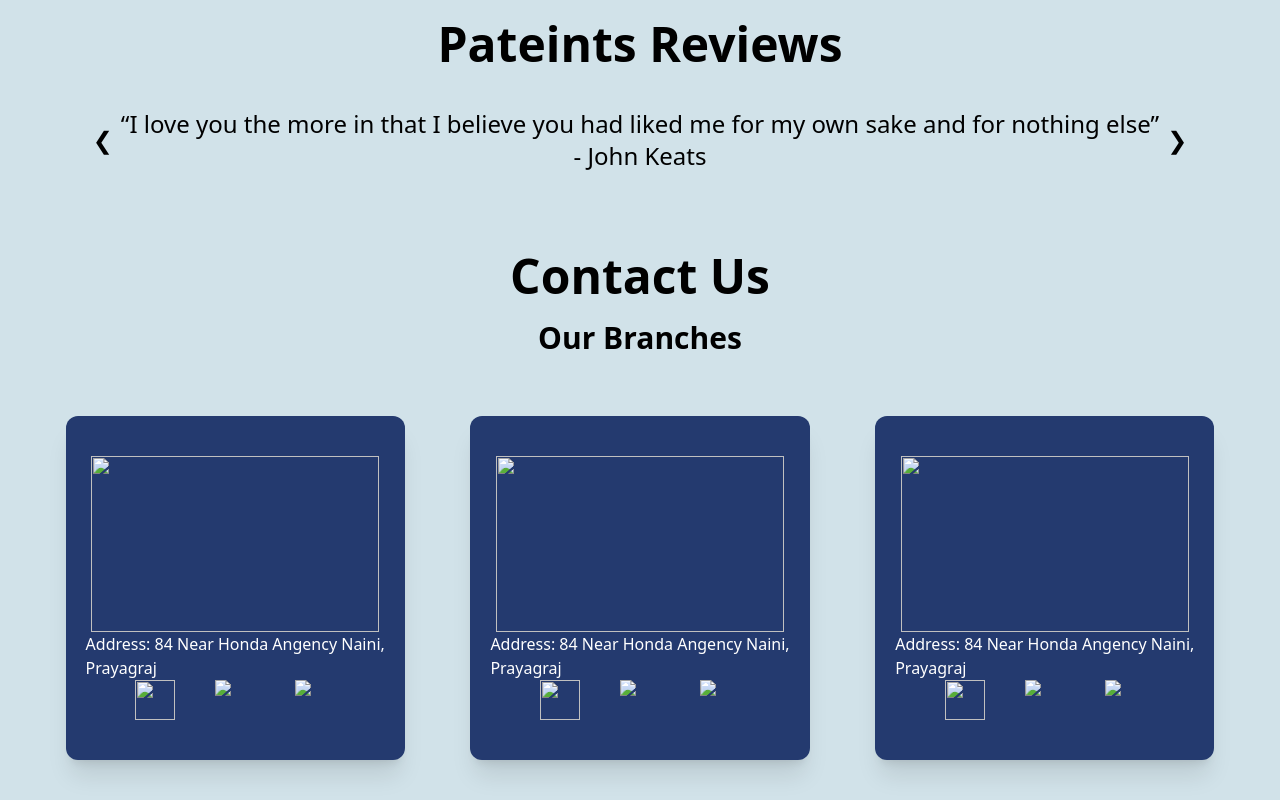
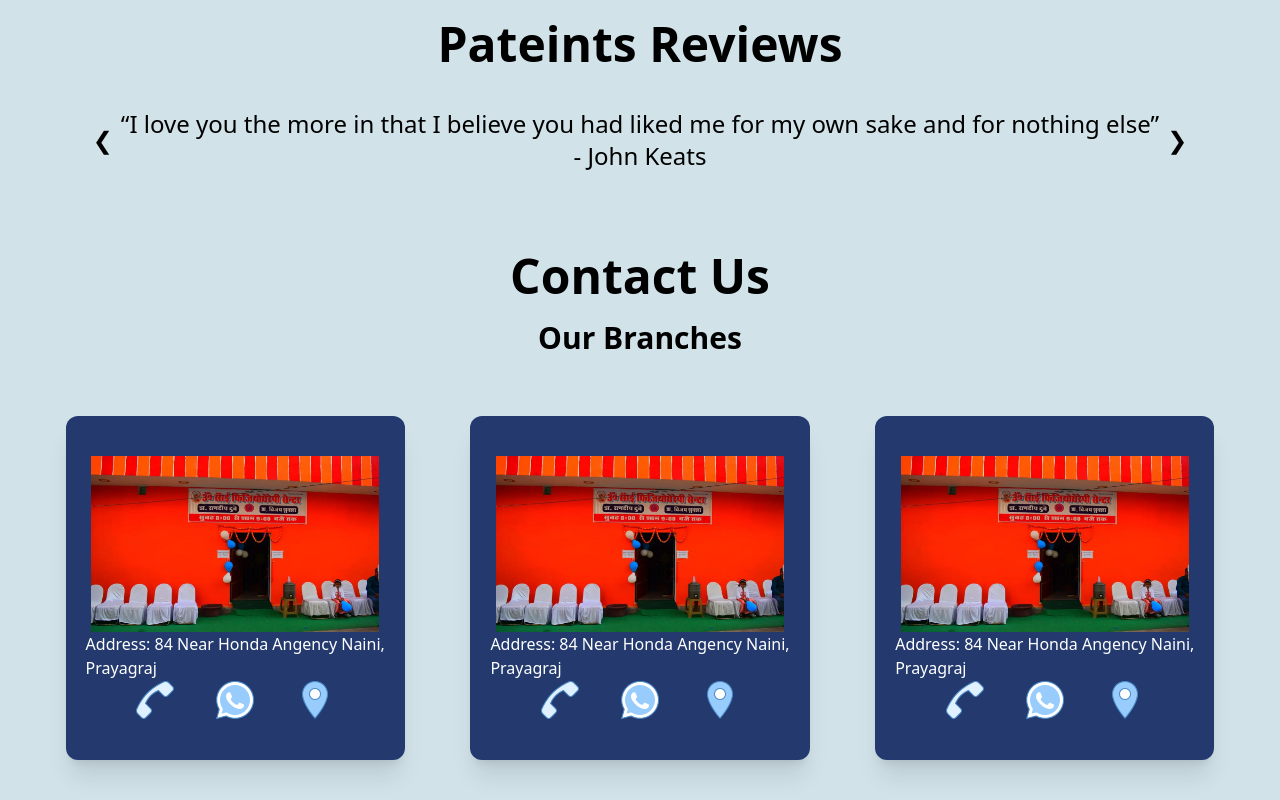
Before and after one commit to Yatndeep-Dubey/omsaiphysio, a plain HTML site: page index.html in a window 1280 px wide. Shown: the part 3519-4319 px from the top of the page. Drawn offline with nearby package versions, Linux system fonts and the light colour scheme; the site is published under a folder, as on GitHub Pages, so addresses that start at the root find nothing.

Commit message:
first commit

```diff
--- a/index.html
+++ b/index.html
@@ -241,30 +241,30 @@
 
 
             <div class="rounded-xl shadow-xl items-center flex flex-col px-5 my-10 background-dark py-10">
-                <img src="/images/clinicimage.jpg" class=" w-72 h-44">
+                <img src="images/clinicimage.jpg" class=" w-72 h-44">
                 <p class="text-white">Address: 84 Near Honda Angency  Naini,<br> Prayagraj</p>
                 <div class="grid grid-cols-3 gap-10">
-                    <img src="/images/icons8-call-40.png" class="h-10 w-10">
-                    <img src="/images/icons8-whatsapp-40.png">
-                    <img src="/images/icons8-location-40.png">
+                    <img src="images/icons8-call-40.png" class="h-10 w-10">
+                    <img src="images/icons8-whatsapp-40.png">
+                    <img src="images/icons8-location-40.png">
                 </div>
             </div>
             <div class="rounded-xl shadow-xl items-center flex flex-col px-5 my-10 py-10 background-dark">
-                <img src="/images/clinicimage.jpg" class=" w-72 h-44">
+                <img src="images/clinicimage.jpg" class=" w-72 h-44">
                 <p class="text-white">Address: 84 Near Honda Angency  Naini,<br> Prayagraj</p>
                 <div class="grid grid-cols-3 gap-10">
-                    <img src="/images/icons8-call-40.png" class="h-10 w-10">
-                    <img src="/images/icons8-whatsapp-40.png">
-                    <img src="/images/icons8-location-40.png">
+                    <img src="images/icons8-call-40.png" class="h-10 w-10">
+                    <img src="images/icons8-whatsapp-40.png">
+                    <img src="images/icons8-location-40.png">
                 </div>
             </div>
             <div class="rounded-xl shadow-xl items-center flex flex-col px-5 my-10 py-10 background-dark">
-                <img src="/images/clinicimage.jpg" class=" w-72 h-44">
+                <img src="images/clinicimage.jpg" class=" w-72 h-44">
                 <p class="text-white">Address: 84 Near Honda Angency  Naini,<br> Prayagraj</p>
                 <div class="grid grid-cols-3 gap-10">
-                    <img src="/images/icons8-call-40.png" class="h-10 w-10">
-                    <img src="/images/icons8-whatsapp-40.png">
-                    <img src="/images/icons8-location-40.png">
+                    <img src="images/icons8-call-40.png" class="h-10 w-10">
+                    <img src="images/icons8-whatsapp-40.png">
+                    <img src="images/icons8-location-40.png">
                 </div>
             </div>
 
```
